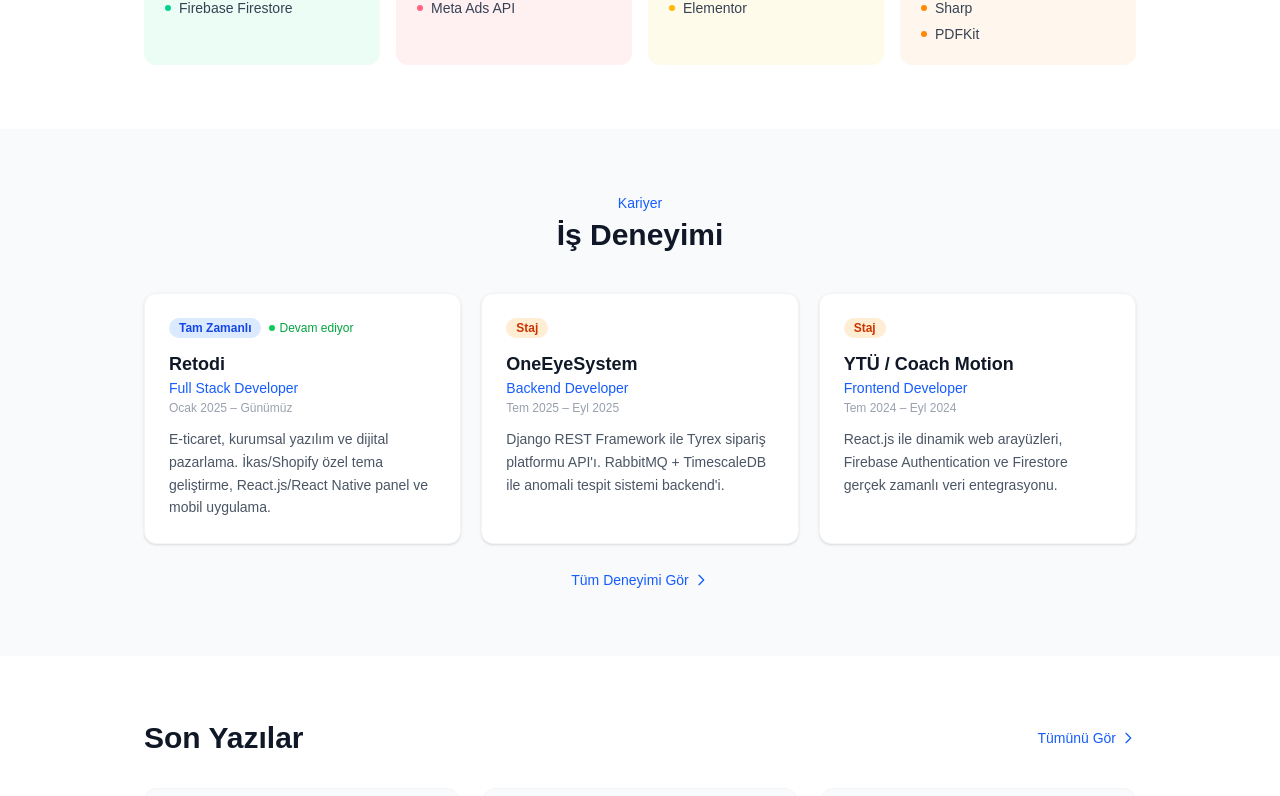
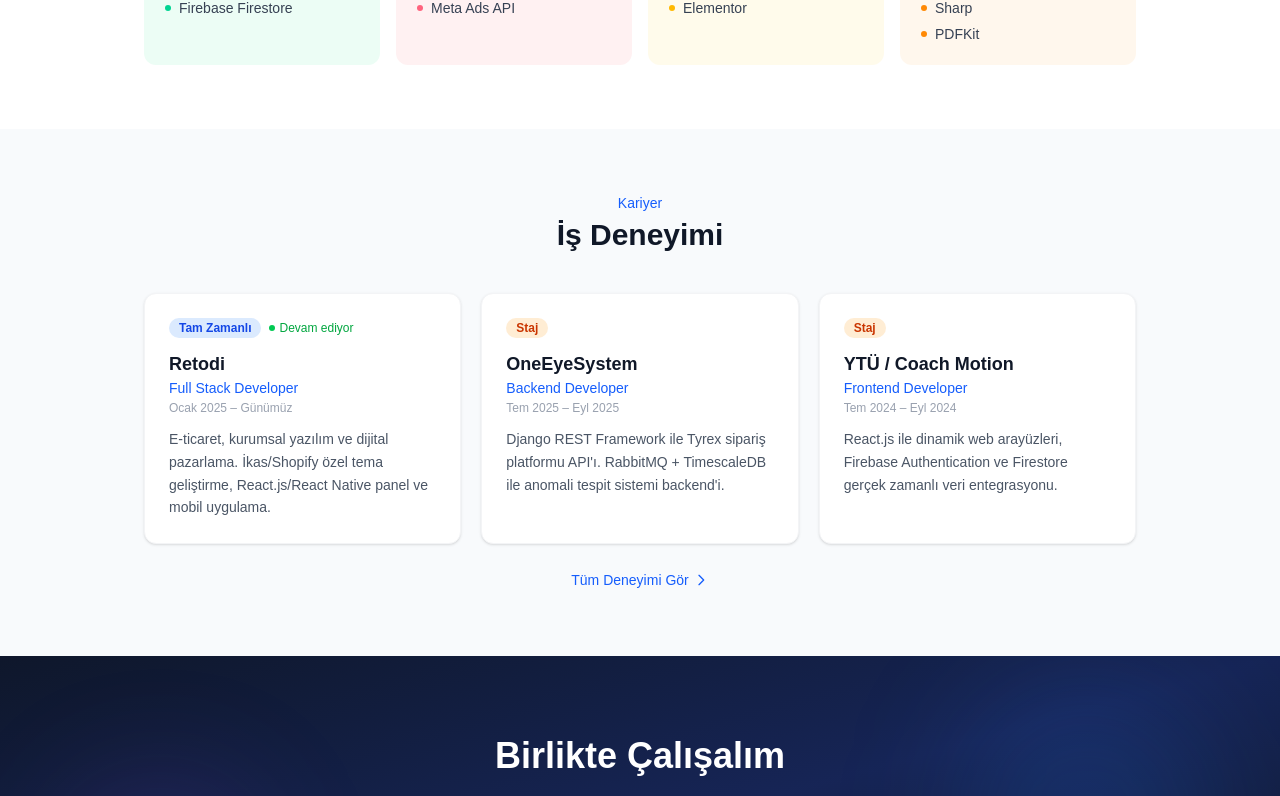
Before and after one commit to ali006834/portfolyo, a Next.js app: page / in a window 1280 px wide. Shown: the part 1991-2787 px from the top of the page. Built offline with nearby package versions, Linux system fonts and the light colour scheme.

Commit message:
Blog bölümü kaldırıldı

```diff
--- a/app/layout.tsx
+++ b/app/layout.tsx
@@ -19,7 +19,6 @@
   { href: "/projeler", label: "Projeler" },
   { href: "/eticaret", label: "E-Ticaret" },
   { href: "/deneyim", label: "Deneyim" },
-  { href: "/blog", label: "Blog" },
   { href: "/iletisim", label: "İletişim" },
 ];
 
--- a/app/page.tsx
+++ b/app/page.tsx
@@ -1,6 +1,5 @@
 import Link from "next/link";
 import Image from "next/image";
-import { getAllPosts } from "./lib/posts";
 
 const skills = [
   {
@@ -85,8 +84,6 @@
 ];
 
 export default function Home() {
-  const posts = getAllPosts().slice(0, 3);
-
   return (
     <div>
       {/* ── Hero ── */}
@@ -354,38 +351,6 @@
         </div>
       </section>
 
-      {/* ── Blog Yazıları ── */}
-      {posts.length > 0 && (
-        <section className="py-16 bg-white">
-          <div className="mx-auto max-w-5xl px-4">
-            <div className="flex justify-between items-center mb-8">
-              <h2 className="text-3xl font-bold text-gray-900">Son Yazılar</h2>
-              <Link href="/blog" className="text-blue-600 hover:text-blue-800 font-medium text-sm flex items-center gap-1">
-                Tümünü Gör
-                <svg className="w-4 h-4" fill="none" stroke="currentColor" viewBox="0 0 24 24">
-                  <path strokeLinecap="round" strokeLinejoin="round" strokeWidth={2} d="M9 5l7 7-7 7" />
-                </svg>
-              </Link>
-            </div>
-            <div className="grid md:grid-cols-3 gap-6">
-              {posts.map((post) => (
-                <article key={post.slug} className="bg-slate-50 rounded-xl p-6 hover:shadow-md transition-shadow border border-gray-100">
-                  <div className="text-xs text-gray-400 mb-2">
-                    {new Date(post.date).toLocaleDateString("tr-TR", { year: "numeric", month: "long", day: "numeric" })}
-                  </div>
-                  <Link href={`/blog/${post.slug}`}>
-                    <h3 className="text-base font-semibold text-gray-900 hover:text-blue-600 mb-2 leading-snug">
-                      {post.title}
-                    </h3>
-                  </Link>
-                  <p className="text-gray-500 text-sm leading-relaxed">{post.excerpt}</p>
-                </article>
-              ))}
-            </div>
-          </div>
-        </section>
-      )}
-
       {/* ── CTA ── */}
       <section className="py-20 bg-gradient-to-br from-slate-900 via-blue-950 to-slate-900 text-white relative overflow-hidden">
         <div className="absolute inset-0 pointer-events-none">
```
